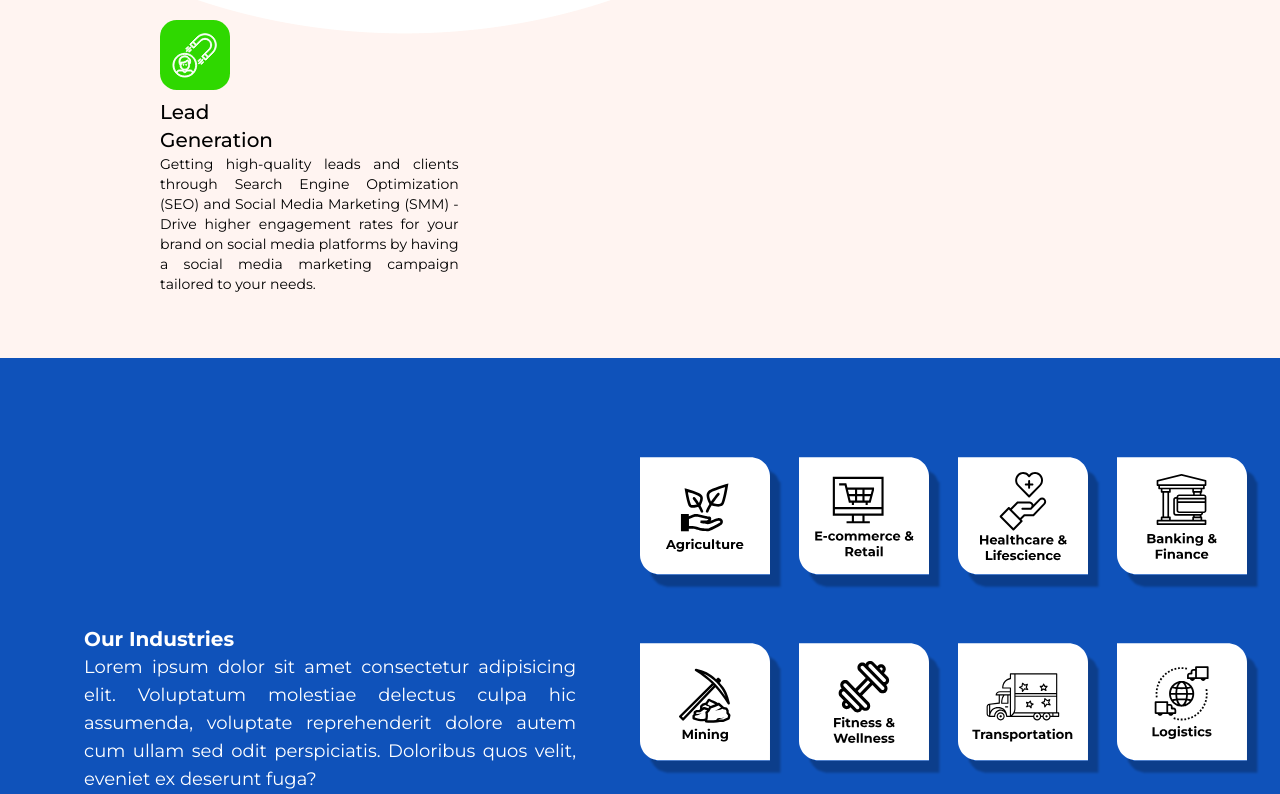
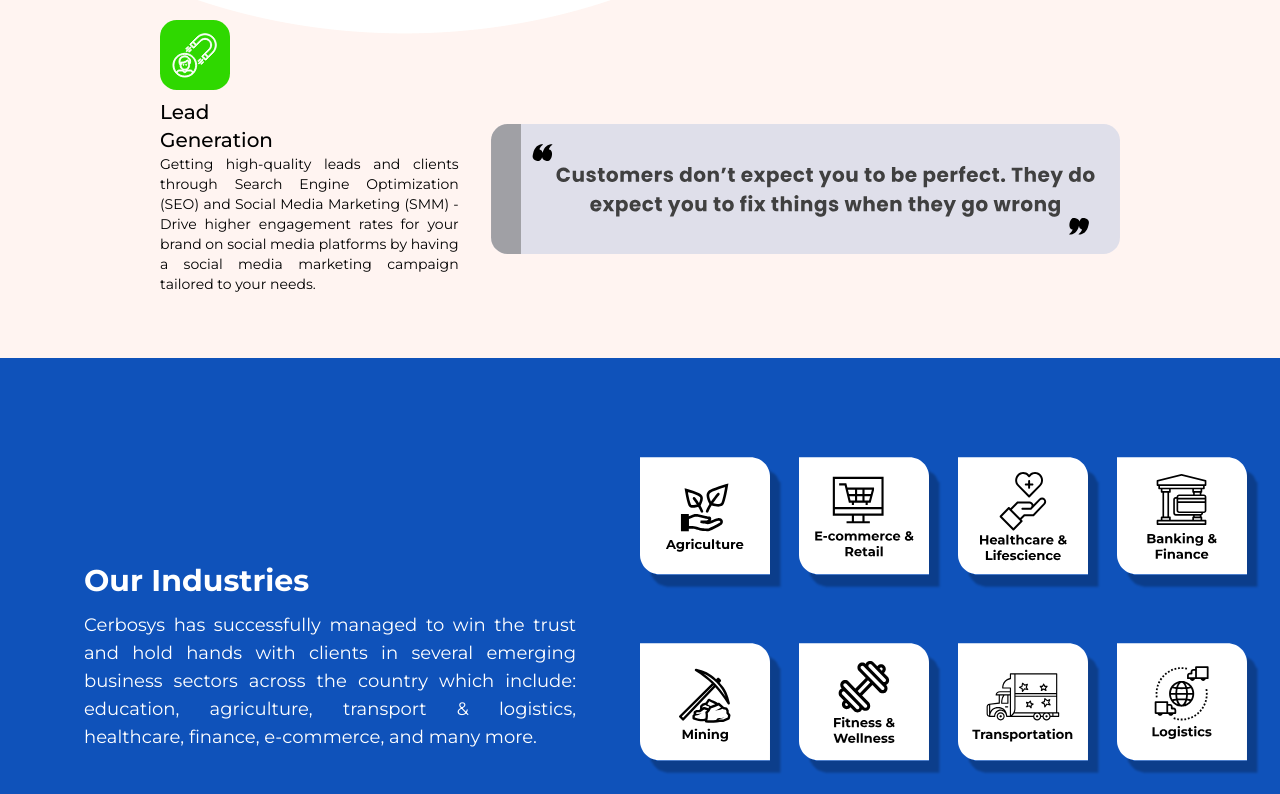
Before and after one commit to CerbosysTechnologies/Cerbosys-Website2022_reactFront, a React (Create React App) app: page / in a window 1280 px wide. Shown: the part 1640-2434 px from the top of the page. Built offline with nearby package versions, Linux system fonts and the light colour scheme; no server answers.

Commit message:
test2 commit

```diff
--- a/src/components/HomePage/IndustriesHomePage.jsx
+++ b/src/components/HomePage/IndustriesHomePage.jsx
@@ -22,14 +22,20 @@
         <div className="max-w-[1240px] mx-auto grid md:grid-cols-2">
           {/* Content Part */}
           <div className="flex flex-col text-justify justify-center px-16">
-            <h1 className="text-white font-heading md:text-xl text-lg ">
+            <h1 className="text-white font-heading md:text-3xl text-lg mb-3">
               Our Industries
             </h1>
-            <div className="text-white font-content text-sm md:text-lg">
-              Lorem ipsum dolor sit amet consectetur adipisicing elit.
-              Voluptatum molestiae delectus culpa hic assumenda, voluptate
-              reprehenderit dolore autem cum ullam sed odit perspiciatis.
-              Doloribus quos velit, eveniet ex deserunt fuga?
+            <div className="text-white font-content text-xl md:text-lg">
+              Cerbosys has successfully managed to win the trust and hold hands
+              with clients in several emerging business sectors across the
+              country which include: education, agriculture, transport &
+              logistics, healthcare, finance, e-commerce, and many more.
+            </div>
+
+
+
+            <div className="font-heading italic text-white md:text-2xl text-lg mt-10 ">
+            Connect with US if you are looking to grow your business.
             </div>
           </div>
           {/* Content Part */}
--- a/src/components/HomePage/ServiceHomePage.jsx
+++ b/src/components/HomePage/ServiceHomePage.jsx
@@ -6,6 +6,7 @@
 import digitalmarketingicon from "../../assets/services/digital_marketing.svg";
 import leadrgenerationicon from "../../assets/services/lead_generation.svg";
 import uxdevelopmenticon from "../../assets/services/ux_development.svg";
+import quoteicon from "../../assets/services/quote.svg";
 import RubberBand from "react-reveal/RubberBand";
 import Slide from "react-reveal/Slide";
 import Bounce from "react-reveal/Bounce";
@@ -187,6 +188,10 @@
                 </p>
               </div>
             </Bounce>
+
+            <div className="col-span-2">
+              <img src={quoteicon} className="" alt="Quote"></img>
+            </div>
           </div>
         </div>
         {/* Header Part Finish*/}
```
Also changed, not shown: src/assets/services/quote.svg (added).
